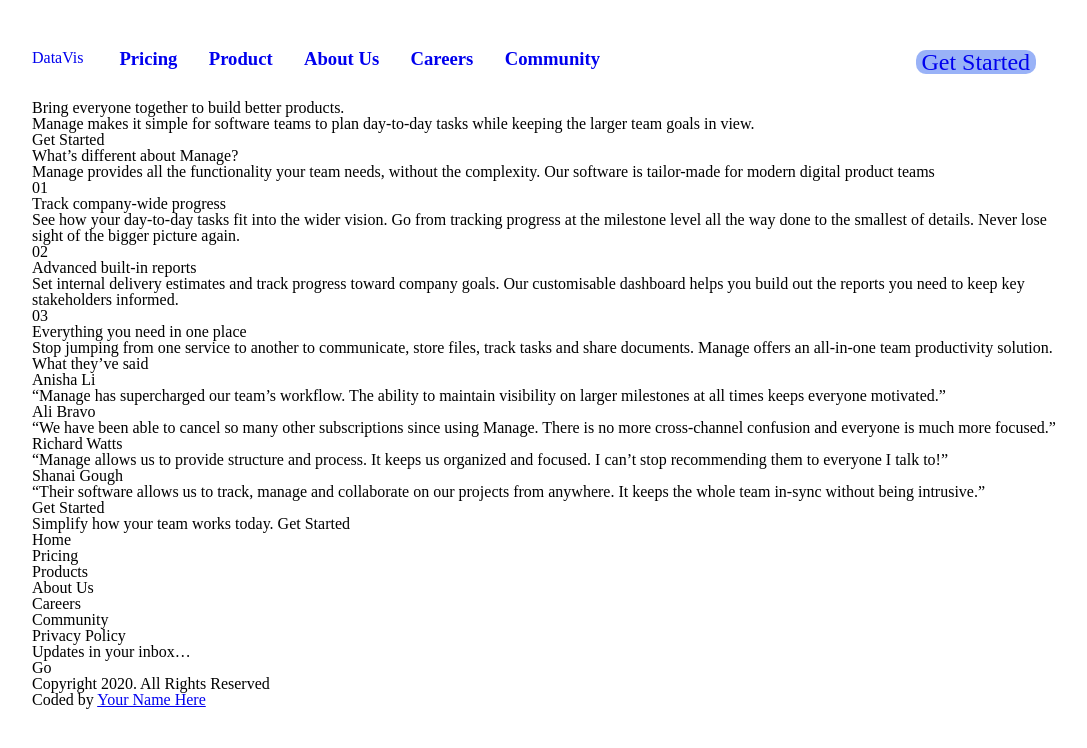
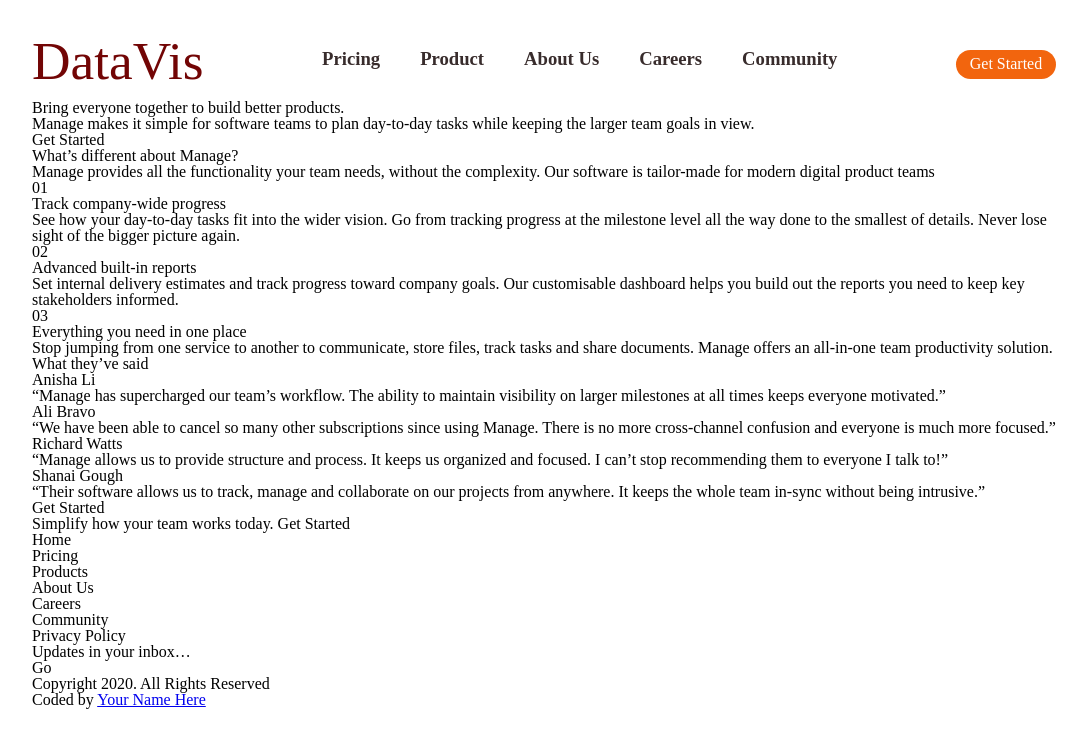
Before and after one commit to Brian-Machiestay/Project-portfolio-01, a plain HTML site: page index.html in a window 1280 px wide. Shown: the whole page, without its empty margins (96-1183 px from the left). Drawn offline with Linux system fonts and the light colour scheme.

Commit message:
create header design and logo

```diff
--- a/css/commons/header.css
+++ b/css/commons/header.css
@@ -1,5 +1,5 @@
 :root {
-    --blue: rgb(153, 178, 247);
+    --blue: rgb(242, 101, 14);
     --black: rgb(56, 44, 44);
 }
 
@@ -10,42 +10,43 @@ body {
 /* general styles */
 .get_started {
     background-color: var(--blue);
-    width: 120px;
-    border-radius: 10px;
+    width: 100px;
+    border-radius: 100px;
     text-align: center;
-    font-size: 18pt;
+    font-size: 12pt;
+    height: 22pt;
+    padding-top: 6px;
+    color: white;
+}
+.rm_underline {
+    text-decoration: none;
 }
 
+#logo {
+    color: rgb(114, 5, 5);
+    font-size: 40pt;
+    margin-top: -15px;
+}
 /* nav style */
 header {
     height: 100px;
     padding-top: 50px;
     display: flex;
-}
-nav ul li a {
-    font-weight: bold;
-    font-size: 14pt;
-}
-header a {
-    text-decoration: none;
-    margin-right: auto;
+    justify-content: space-between;
 }
 
-header a p.get_started{
-    margin-left: 300px;
-}
-nav {
-    width: 50%;
-}
 nav ul {
     width: 100%;
     display: flex;
     justify-content: space-around;
 }
 
-nav a.get_started {
-    margin-left: auto;
+nav ul li a {
+    font-weight: bold;
+    font-size: 14pt;
+    margin-left: 20px;
+    color: var(--black);
 }
-nav.logo {
-    width: 15%;
+nav ul li a:last-child {
+    margin-right: 20px;
 }
--- a/index.html
+++ b/index.html
@@ -12,18 +12,18 @@
 <body>
   <!-- the header section -->
   <header>
-    <a href="#"><p class="logo">DataVis</p></a>
+    <a href="#" class="rm_underline"><p id="logo">DataVis</p></a>
     <nav>
       <ul>
-        <li><a href="#">Pricing</a></li>
-        <li><a href="#">Product</a></li>
-        <li><a href="#">About Us</a></li>
-        <li><a href="#">Careers</a></li>
-        <li><a href="#">Community</a></li>
+        <li><a href="#" class="rm_underline">Pricing</a></li>
+        <li><a href="#" class="rm_underline">Product</a></li>
+        <li><a href="#" class="rm_underline">About Us</a></li>
+        <li><a href="#" class="rm_underline">Careers</a></li>
+        <li><a href="#" class="rm_underline">Community</a></li>
       </ul>
     </nav>
 
-    <a href="#"><p class="get_started">Get Started</p></a>
+    <a href="#" class="rm_underline"><p class="get_started">Get Started</p></a>
   </header>
 
   <!-- the main section-->
```
